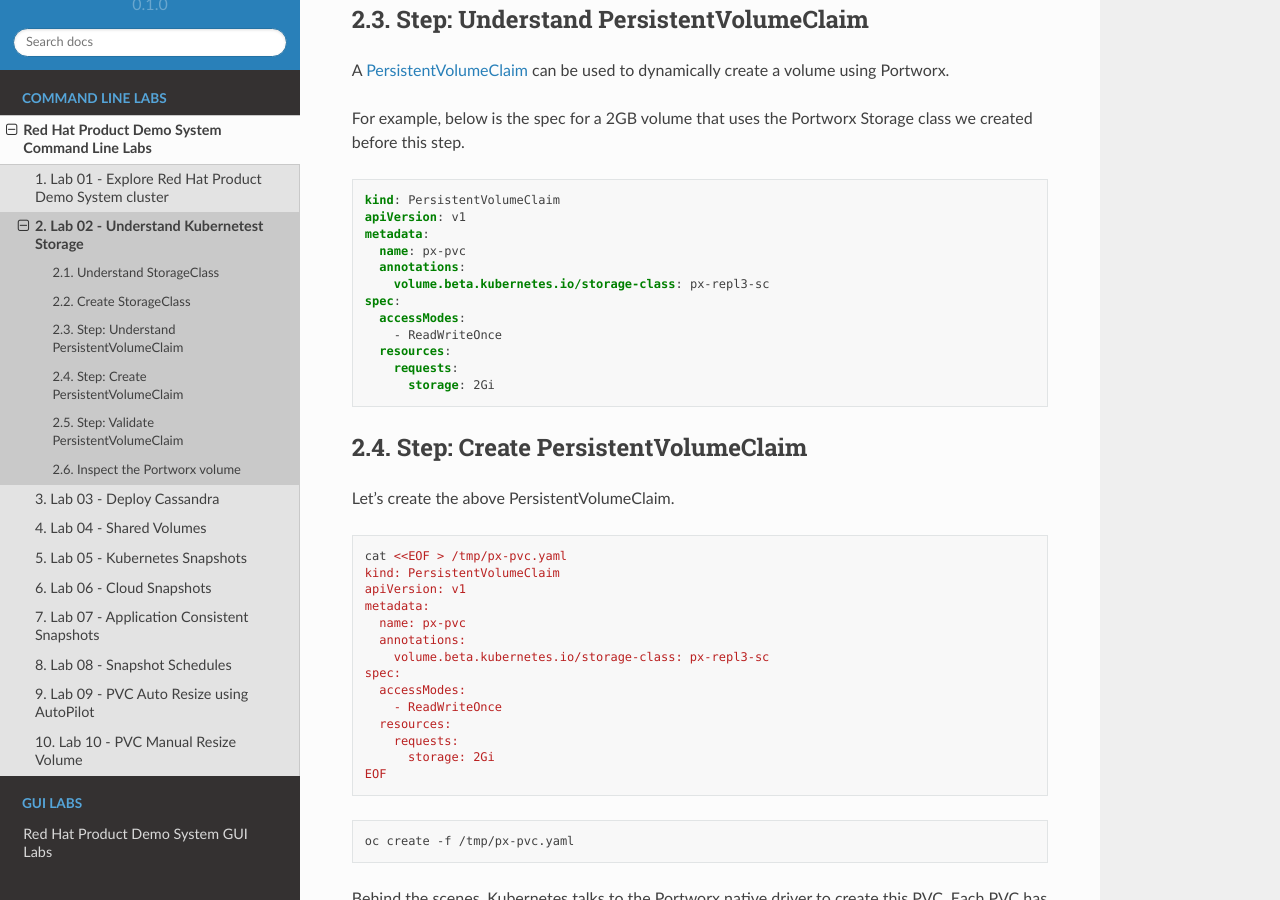
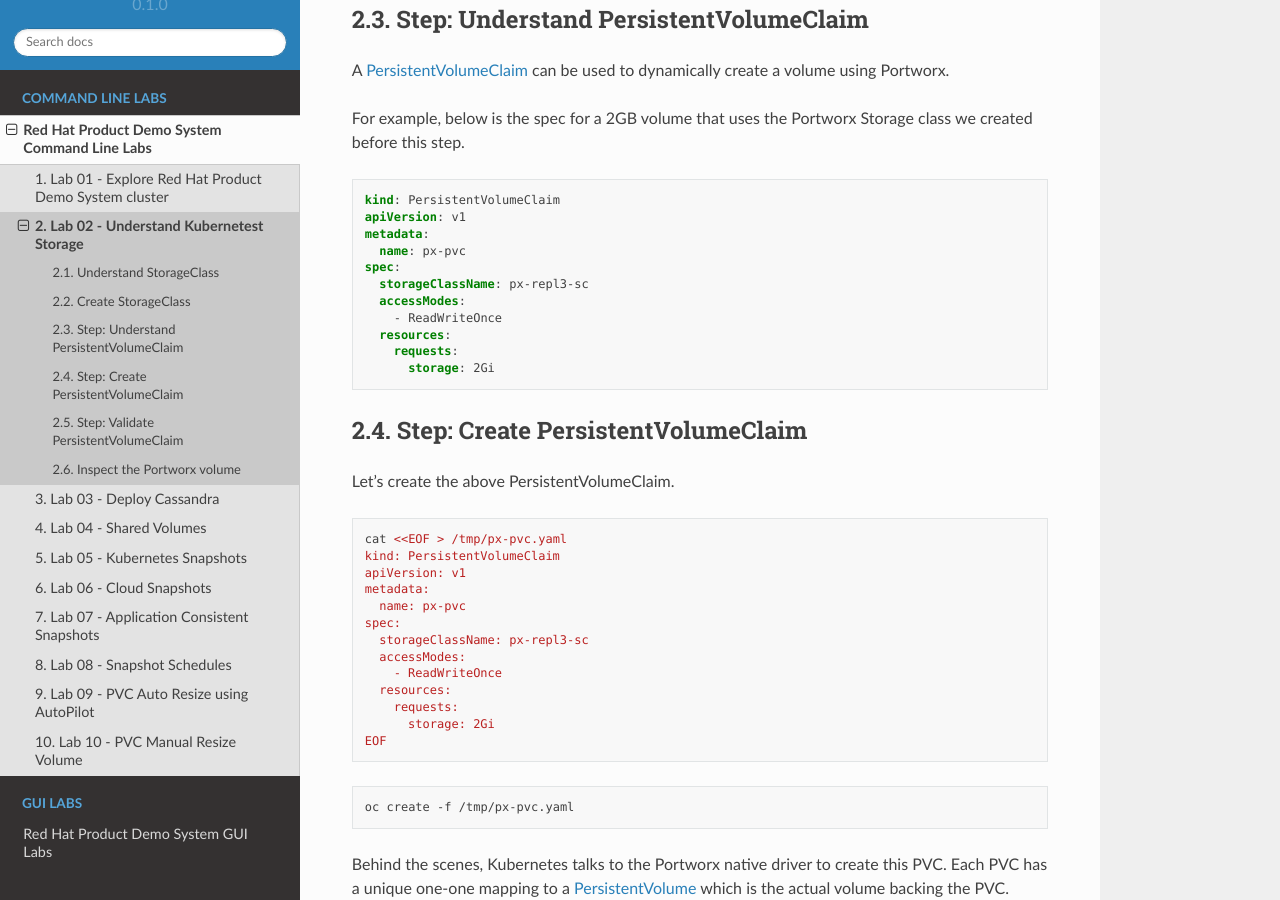
Before and after one commit to rhpds/pxe-rhdp-lab, a Sphinx documentation site: the page built from docs/source/cli-based-labs/lab02guide-cli.rst, in a window 1280 px wide and 900 px high, scrolled down 1214 px. Built offline with Sphinx 7.4.7 and the Read the Docs theme 2.0.0, drawn with Linux system fonts in a browser that asks for light colours.

Commit message:
Update lab02guide-cli.rst

```diff
--- a/docs/source/cli-based-labs/lab02guide-cli.rst
+++ b/docs/source/cli-based-labs/lab02guide-cli.rst
@@ -78,9 +78,8 @@
    apiVersion: v1
    metadata:
      name: px-pvc
-     annotations:
-       volume.beta.kubernetes.io/storage-class: px-repl3-sc
    spec:
+     storageClassName: px-repl3-sc
      accessModes:
        - ReadWriteOnce
      resources:
@@ -99,9 +98,8 @@
   apiVersion: v1
   metadata:
     name: px-pvc
-    annotations:
-      volume.beta.kubernetes.io/storage-class: px-repl3-sc
   spec:
+    storageClassName: px-repl3-sc
     accessModes:
       - ReadWriteOnce
     resources:
```
